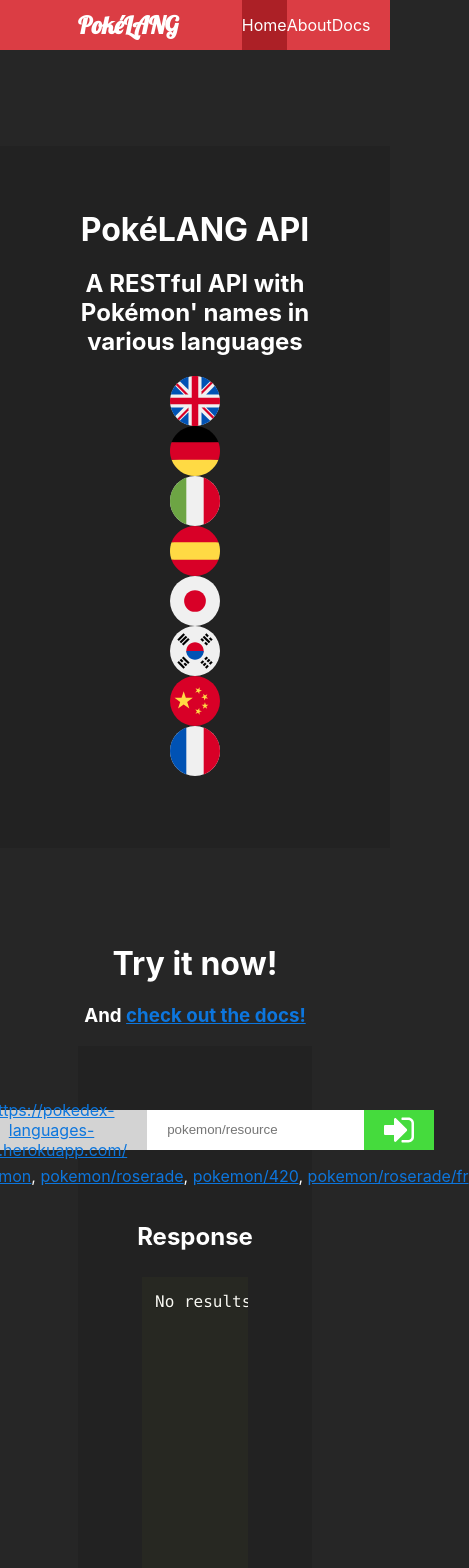
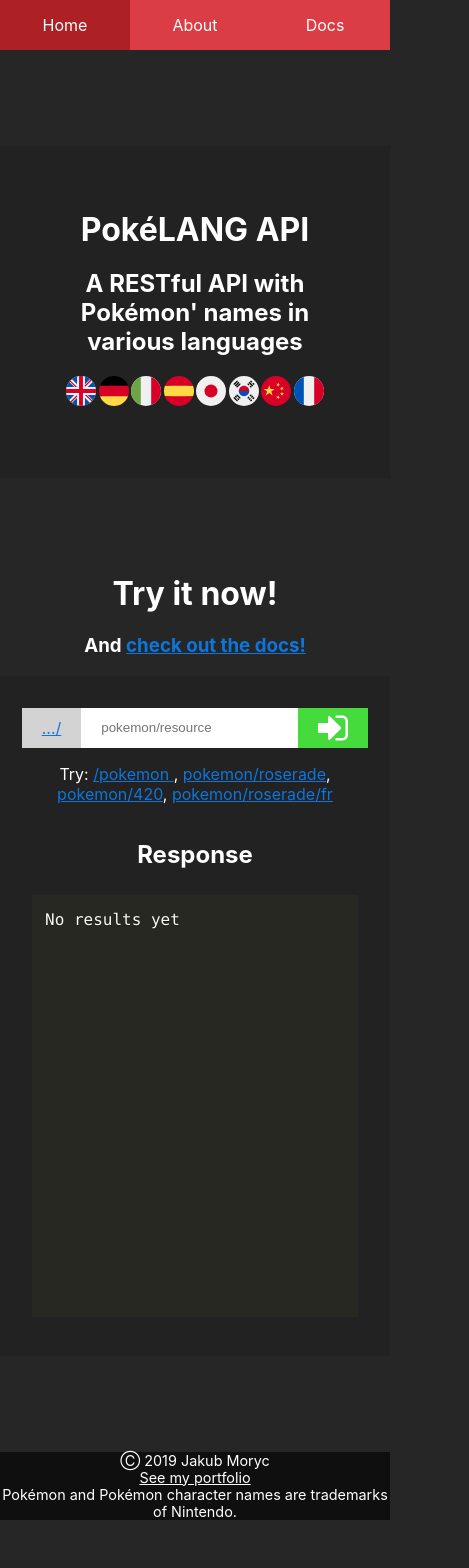
Before and after one commit to jakubmoryc/pokedex-languages-api-docs, a React (Create React App) app: page / in a window 390 px wide. Shown: the top 1568 px of the page, 469 px wide, since content can reach past the window. After the commit the page ends 1520 px from the top, so only its background shows below. Built offline with nearby package versions, Linux system fonts and the light colour scheme.

Commit message:
homepage rwd

```diff
--- a/src/App.js
+++ b/src/App.js
@@ -20,7 +20,8 @@
   state = {
     activePage: "homepage",
     scrollPos: undefined,
-    stickyTableOfContents: false
+    stickyTableOfContents: false,
+    screenWidth: undefined
   }
 
   setActivePage = (newPage) => {
@@ -29,9 +30,7 @@
     })
   }
 
-  componentDidMount() {
-    window.addEventListener('scroll', this.listenToScroll)
-
+  setActivePageOnLoad = () => {
     switch (window.location.pathname) {
       case "/":
         this.setState({
@@ -48,12 +47,18 @@
           activePage: "docs"
         })
         break;
-
+      default:
+        this.setState({
+          activePage: "homepage"
+        })
+        break;
     }
   }
 
-  componentWillUnmount() {
-    window.removeEventListener('scroll', this.listenToScroll)
+  handleResize = () => {
+    this.setState({
+      screenWidth: window.innerWidth
+    })
   }
 
   listenToScroll = () => {
@@ -71,12 +76,27 @@
     }
   }
 
+  componentDidMount() {
+    window.addEventListener('scroll', this.listenToScroll)
+    window.addEventListener('resize', this.handleResize)
+
+    this.handleResize()
+
+    this.setActivePageOnLoad()
+  }
+
+  componentWillUnmount() {
+    window.removeEventListener('scroll', this.listenToScroll)
+    window.removeEventListener('resize', this.handleResize)
+  }
+
   render() {
     return (
       <Router>
         <Navbar
             setActivePage={this.setActivePage}
             activePage={this.state.activePage}
+            screenWidth={this.state.screenWidth}
           />
         <div className="app">
           <Switch>
@@ -87,13 +107,14 @@
               <About stickyTableOfContents={this.state.stickyTableOfContents}/>
             </Route>
             <Route path="/" exact>
-              <Homepage/>
+              <Homepage screenWidth={this.state.screenWidth}/>
             </Route>
             <Route path="*">
               <Redirect push to="/"/>
             </Route>
           </Switch>
           <Footer/>
+          {this.state.horizontalWidth}
         </div>
       </Router>
     );
--- a/src/components/About/About.js
+++ b/src/components/About/About.js
@@ -44,7 +44,7 @@
                     <p>
                         All Pokémon names up to 7th generation.
                     </p>
-                    <img src="https://i.kym-cdn.com/photos/images/original/001/150/490/507.jpg"/>
+                    <img src="https://i.kym-cdn.com/photos/images/original/001/150/490/507.jpg" alt=""/>
                     <h2 id="about-q4">
                         So who built this?
                     </h2>
--- a/src/components/Footer/Footer.js
+++ b/src/components/Footer/Footer.js
@@ -4,7 +4,9 @@
     return (
         <footer>
             <p>
-                &#9400; 2019 Jakub Moryc <a href="#">See my portfolio</a> Pokémon and Pokémon character names are trademarks of Nintendo.
+                <span>&#9400; 2019 Jakub Moryc </span>
+                <span><a href="#">See my portfolio </a></span>
+                <span>Pokémon and Pokémon character names are trademarks of Nintendo. </span>
             </p>
         </footer>
     )
--- a/src/components/Homepage/Homepage.js
+++ b/src/components/Homepage/Homepage.js
@@ -94,7 +94,13 @@
                                 target="_blank"
                                 rel="noopener noreferrer"
                             >
-                                https://pokedex-languages-api.herokuapp.com/
+                                {this.props.screenWidth > 599 // Shorten the prepend if on mobile
+                                    ? (
+                                        "https://pokedex-languages-api.herokuapp.com/"
+                                    )
+                                    :
+                                        ".../"
+                                }
                             </a>
                         </div>
                         <input
@@ -111,31 +117,7 @@
                         </button>
                         <br/>
                     </div>
-                    <p>Try:&nbsp;
-                        <a
-                            href="#"
-                            onClick={this.handleLinkClick("pokemon")}
-                        >
-                            /pokemon
-                        </a>,&nbsp;
-                        <a
-                            href="#"
-                            onClick={this.handleLinkClick("pokemon/roserade")}
-                        >
-                            pokemon/roserade
-                        </a>,&nbsp;
-                        <a
-                            href="#"
-                            onClick={this.handleLinkClick("pokemon/420")}
-                        >
-                            pokemon/420
-                        </a>,&nbsp;
-                        <a
-                            href="#"
-                            onClick={this.handleLinkClick("pokemon/roserade/fr")}
-                        >
-                            pokemon/roserade/fr
-                        </a>
+                    <p>Try: <a href="#" onClick={this.handleLinkClick("pokemon")}>/pokemon </a>, <a href="#" onClick={this.handleLinkClick("pokemon/roserade")}>pokemon/roserade</a>, <a href="#" onClick={this.handleLinkClick("pokemon/420")}>pokemon/420</a>, <a href="#" onClick={this.handleLinkClick("pokemon/roserade/fr")}>pokemon/roserade/fr</a>
                     </p>
                     <h2>Response</h2>
                     <div className="demo-box-result">
--- a/src/components/Navbar/Navbar.js
+++ b/src/components/Navbar/Navbar.js
@@ -4,13 +4,29 @@
     Link
   } from "react-router-dom";
 
-export default function Navbar({ setActivePage, activePage }) {
+export default function Navbar({ setActivePage, activePage, screenWidth }) {
     return (
         <nav className="navbar">
             <div className="navbar-wrapper">
-                <div className="navbar-logo">
-                    <h1>PokéLANG</h1>
-                </div>
+                {screenWidth > 599 // Don't show the logo if on mobile
+                    ? (
+                    <div className="navbar-logo">
+                        <h1>
+                            <Link
+                                className={"navbar-menu-item" + (activePage === 'homepage' ? ' active' : '')}
+                                to="/"
+                                onClick={(e) => {
+                                    setActivePage("homepage")
+                                }}
+                            >
+                                PokéLANG
+                            </Link>
+                        </h1>
+                    </div>
+                    )
+                    :
+                    null
+                }
                 <div className="navbar-menu">
                     <Link
                         className={"navbar-menu-item" + (activePage === 'homepage' ? ' active' : '')}
--- a/src/css/app.css
+++ b/src/css/app.css
@@ -182,6 +182,7 @@
   width: 100%;
   position: fixed;
   top: 0;
+  z-index: 1;
   display: flex;
   justify-content: center;
   background: #db3d44;
@@ -193,6 +194,9 @@
     align-items: center; }
     .navbar .navbar-wrapper .navbar-logo {
       font-family: 'Lobster', cursive; }
+      .navbar .navbar-wrapper .navbar-logo a {
+        color: white;
+        background-color: inherit !important; }
     .navbar .navbar-wrapper .navbar-menu {
       display: flex;
       align-items: center;
@@ -210,6 +214,18 @@
         transition-duration: 250ms; }
         .navbar .navbar-wrapper .navbar-menu .navbar-menu-item:hover {
           background: #ac2026; }
+      @media (max-width: 599px) {
+        .navbar .navbar-wrapper .navbar-menu {
+          width: 100%; } }
+    @media (min-width: 900px) and (max-width: 1199px) {
+      .navbar .navbar-wrapper {
+        width: 80%; } }
+    @media (min-width: 600px) and (max-width: 899px) {
+      .navbar .navbar-wrapper {
+        width: 80%; } }
+    @media (max-width: 599px) {
+      .navbar .navbar-wrapper {
+        width: 100%; } }
 
 .active {
   background: #ac2026; }
@@ -229,6 +245,9 @@
     margin-top: 0;
     padding: 0px;
     margin: 0px; }
+  @media (max-width: 375px) {
+    .jumbotron {
+      padding: 2rem; } }
 
 .jumbotron-flags {
   margin: auto;
@@ -236,6 +255,20 @@
   flex-flow: row wrap;
   justify-content: space-evenly;
   width: 30%; }
+  @media (min-width: 1200px) and (max-width: 1799px) {
+    .jumbotron-flags {
+      width: 40%; } }
+  @media (min-width: 900px) and (max-width: 1199px) {
+    .jumbotron-flags {
+      width: 60%; } }
+  @media (min-width: 600px) and (max-width: 899px) {
+    .jumbotron-flags {
+      width: 80%; } }
+  @media (max-width: 599px) {
+    .jumbotron-flags {
+      width: 100%; }
+      .jumbotron-flags img {
+        width: 30px; } }
 
 .flag-icon {
   width: 50px;
@@ -269,6 +302,9 @@
       background: #D3D3D3; }
     .demo-box .input-group input {
       border: none; }
+      @media (max-width: 375px) {
+        .demo-box .input-group input {
+          width: 150px; } }
     .demo-box .input-group button {
       display: flex;
       flex-flow: column nowrap;
@@ -289,6 +325,17 @@
     .demo-box .demo-box-result pre {
       min-height: 50vh;
       max-height: 50vh; }
+  @media (min-width: 900px) and (max-width: 1199px) {
+    .demo-box {
+      width: 80%; } }
+  @media (min-width: 600px) and (max-width: 899px) {
+    .demo-box {
+      width: 100%;
+      padding: 2rem; } }
+  @media (max-width: 599px) {
+    .demo-box {
+      width: 100%;
+      padding: 2rem; } }
 
 .about {
   min-height: 100vh; }
@@ -300,12 +347,21 @@
   width: 100%;
   height: 50px;
   background: #0f0f0f;
-  padding-right: 2rem;
+  text-align: center;
   font-size: 0.9rem;
   display: flex;
   align-items: center;
   justify-content: flex-end; }
-  footer > p > a {
-    color: white !important; }
+  footer > p {
+    margin: auto; }
+    footer > p a {
+      color: white !important; }
+    @media (max-width: 599px) {
+      footer > p {
+        display: flex;
+        flex-flow: column nowrap; } }
+  @media (max-width: 599px) {
+    footer {
+      height: fit-content; } }
 
 /*# sourceMappingURL=app.css.map */
--- a/src/scss/footer/_footer.scss
+++ b/src/scss/footer/_footer.scss
@@ -2,8 +2,7 @@
     width: 100%;
     height: 50px;
     background: $footer-color;
-
-    padding-right: 2rem;
+    text-align: center;
 
     font-size: 0.9rem;
 
@@ -12,8 +11,18 @@
     justify-content: flex-end;
 
     > p {
-        > a {
+        margin: auto;
+         a {
             color: white!important;
         }
+
+        @include for-phone-only {
+            display: flex;
+            flex-flow: column nowrap;
+        }
+    }
+
+    @include for-phone-only {
+        height: fit-content;
     }
 }
--- a/src/scss/navbar/_navbar.scss
+++ b/src/scss/navbar/_navbar.scss
@@ -4,6 +4,8 @@
 
     position: fixed;
     top: 0;
+
+    z-index: 1;
 
     display: flex;
     justify-content: center;
@@ -21,6 +23,10 @@
 
         .navbar-logo {
             font-family: 'Lobster', cursive;
+            a {
+                color: white;
+                background-color: inherit!important;
+            }
         }
 
         .navbar-menu {
@@ -49,6 +55,22 @@
                     background: darken($color: $accent-color, $amount: 15);
                 }
             }
+
+            @include for-phone-only {
+                width: 100%;
+            }
+        }
+
+        @include for-tablet-landscape  {
+            width: 80%;
+        }
+
+        @include for-tablet-portrait {
+            width: 80%;
+        }
+
+        @include for-phone-only {
+            width: 100%;
         }
     }
 }
```
Also changed, not shown: src/scss/homepage/_homepage.scss (+42 -1 lines), src/scss/mixins/_mediaQueries.scss (+14 -2 lines), 1 other file (tests, documents, lock files or other folders). Lines whose indentation alone changed are shown as unchanged.
